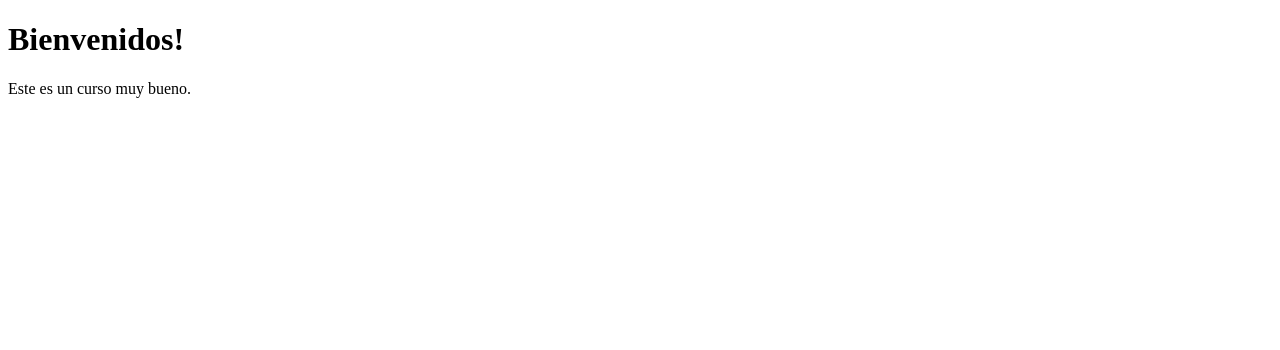
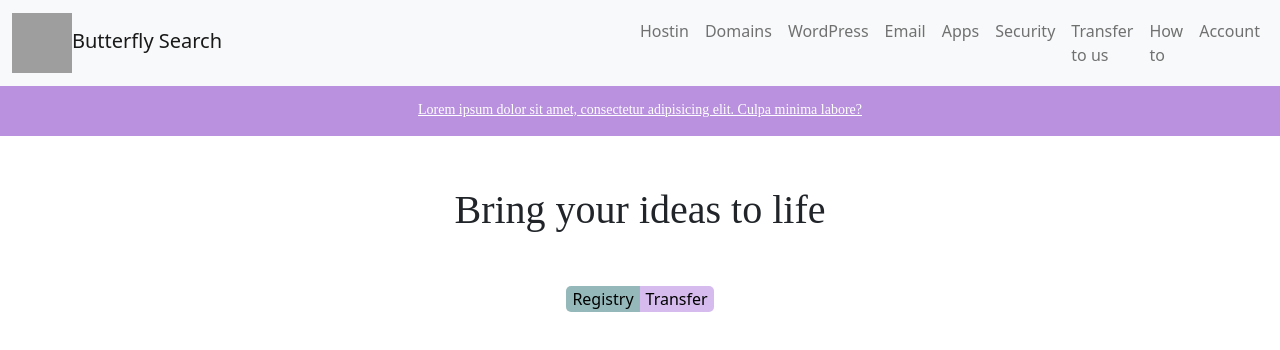
Before and after one commit to keylingg/Coursera_Test, a plain HTML site: page Sitio/index.html in a window 1280 px wide. Drawn offline with nearby package versions, Linux system fonts and the light colour scheme; grey boxes are pictures that could not be loaded.

Commit message:
Cambios en estilo e indice

```diff
--- a/Sitio/index.html
+++ b/Sitio/index.html
@@ -4,10 +4,68 @@
     <meta charset="UTF-8">
     <meta http-equiv="X-UA-Compatible" content="IE=edge">
     <meta name="viewport" content="width=device-width, initial-scale=1.0">
-    <title>Hola Coursera</title>
+    <title>Butterfly Search</title>
+
+    <link rel="preconnect" href="https://fonts.googleapis.com">
+    <link href="https://cdn.jsdelivr.net/npm/bootstrap@5.0.2/dist/css/bootstrap.min.css" rel="stylesheet" integrity="sha384-EVSTQN3/azprG1Anm3QDgpJLIm9Nao0Yz1ztcQTwFspd3yD65VohhpuuCOmLASjC" crossorigin="anonymous">
+    <link rel="stylesheet" href="style.css">
 </head>
 <body>
-    <h1>Bienvenidos!</h1>
-    <p>Este es un curso muy bueno.</p>
+    <nav class="navbar navbar-light bg-light navbar-expand-lg">
+        <div class="container">
+          <a class="navbar-brand" >
+            <img src="https://img.freepik.com/vector-premium/mariposa-vector-abstracto-oneline-dibujo-ilustracion_176893-53.jpg" alt="" width="60" height="60">Butterfly Search
+          </a>
+        </div>
+        <div class="container-fluid">
+
+            <div class="collapse navbar-collapse" id="navbarNav">
+              <ul class="navbar-nav">
+                <li class="nav-item">
+                  <a class="nav-link" href="#">Hostin</a>
+                </li>
+                <li class="nav-item">
+                  <a class="nav-link" href="#">Domains</a>
+                </li>
+                <li class="nav-item">
+                  <a class="nav-link" href="#">WordPress</a>
+                </li>
+
+                <li class="nav-item">
+                    <a class="nav-link" href="#">Email</a>
+                </li>
+                <li class="nav-item">
+                    <a class="nav-link" href="#">Apps</a>
+                </li>
+                <li class="nav-item">
+                    <a class="nav-link" href="#">Security</a>
+                </li>
+
+                <li class="nav-item">
+                    <a class="nav-link" href="#">Transfer to us</a>
+                </li>
+                <li class="nav-item">
+                    <a class="nav-link" href="#">How to</a>
+                </li>
+                <li class="nav-item">
+                    <a class="nav-link" href="#">Account</a>
+                </li>
+              </ul>
+            </div>
+
+          </div>
+      </nav>
+
+      <nav class="info">
+        <a class="texto" href="#"> Lorem ipsum dolor sit amet, consectetur adipisicing elit. Culpa minima labore?</a>
+      </nav>
+
+      <div class="tit">
+        <h1>Bring your ideas to life</h1>
+      </div>
+
+      <div class="botones">
+        <button type="button" class="btn1">Registry</button><button type="button" class="btn2">Transfer</button>
+      </div>
 </body>
 </html>
--- /dev/null
+++ b/Sitio/style.css
@@ -0,0 +1,65 @@
+body{
+    height: 1000px;
+    margin: auto;
+}
+h1{
+    font-family: 'Poppins';
+    text-align: center;
+}
+
+.descrip{
+    font-family: Arial, Helvetica, sans-serif;
+    font-size: 20px;
+    background-color: aqua;
+    width: 250px;
+    height: 250px;
+    padding: 10px;
+}
+
+.logo{
+    height: 50px;
+    width: 50px;
+}
+
+.info{
+    background-color: rgb(185, 145, 223);
+    text-align: center;
+    height: 50px;
+    padding-top: 10px;
+}
+
+.texto{
+    font-family: 'Poppins';
+    color: white;
+    font-size: 14px;
+}
+
+a:hover{
+    text-decoration: none;
+}
+
+.tit{
+    height: 150px;
+    padding-top: 50px;
+}
+
+.botones{
+    height: 50px;
+    padding-top: 1S0px;
+    justify-content: center;
+    text-align: center;
+}
+
+.btn1{
+    background-color: rgb(149, 185, 186);
+    border: none;
+    border-end-start-radius: 5px;
+    border-start-start-radius: 5px;
+}
+
+.btn2{
+    background-color: rgb(213, 187, 238);;
+    border: none;
+    border-start-end-radius: 5px;
+    border-end-end-radius: 5px;
+}
```
